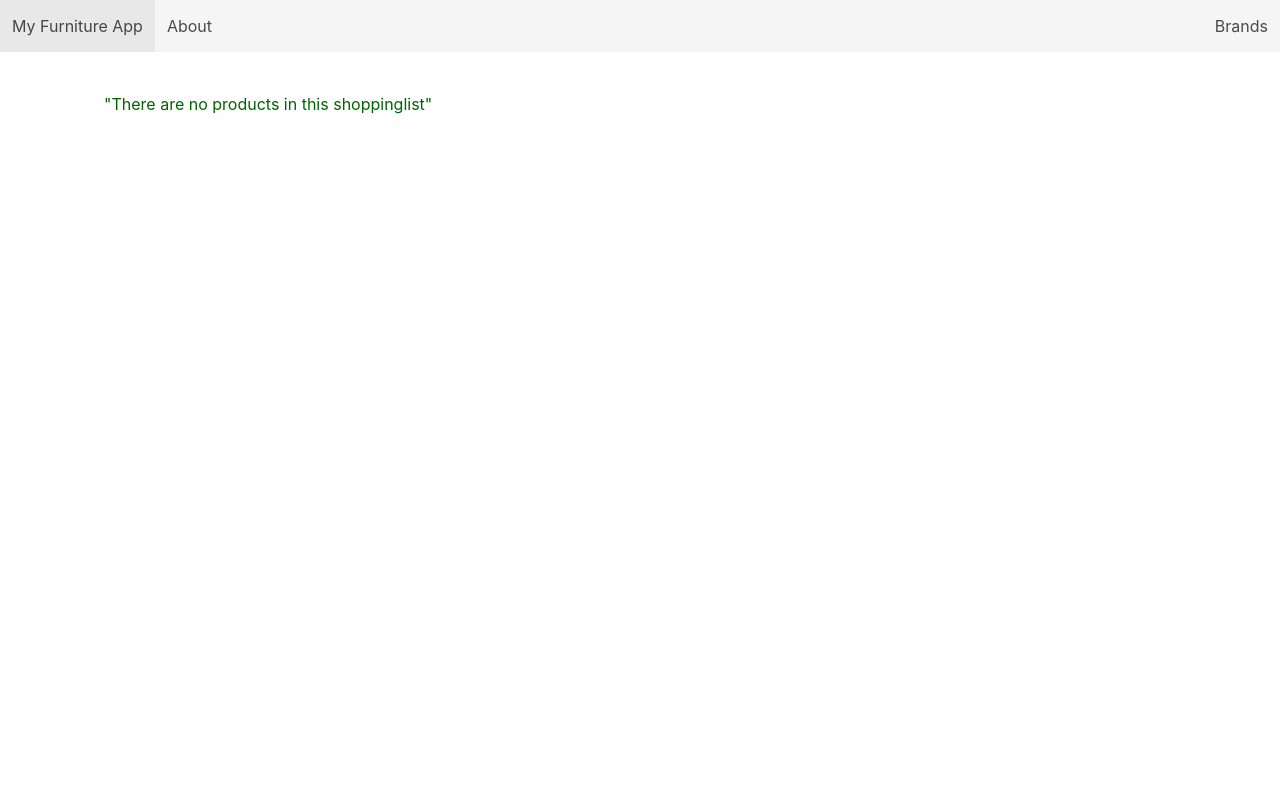
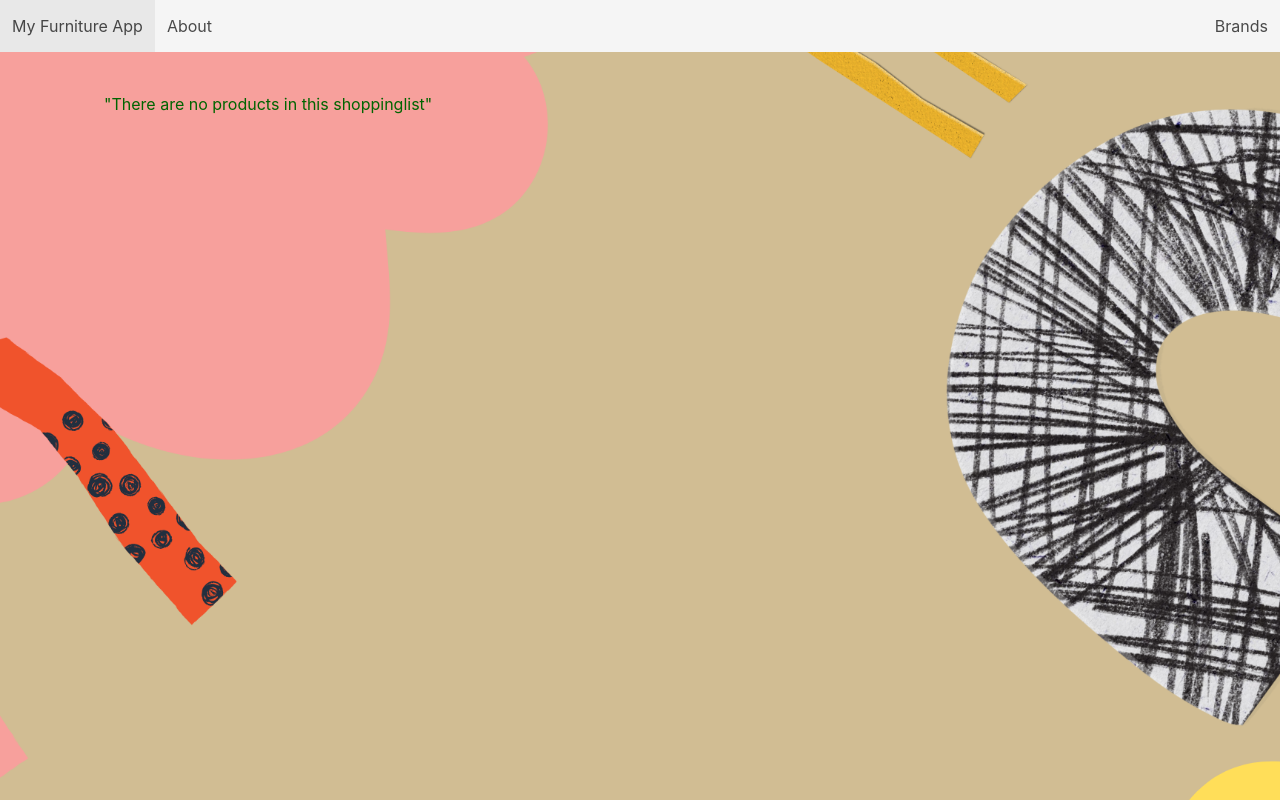
Before and after one commit to Sunjang1009/django-furniture-app, a Django app: page / in a window 1280 px wide. Run offline with Django 4.2, Linux system fonts and the light colour scheme; data that the repository does not hold is empty.

Commit message:
cleared cache image on google browser

```diff
--- a/main_app/static/styles/main.css
+++ b/main_app/static/styles/main.css
@@ -1,6 +1,6 @@
 body {
-    background-color: white;
-    /* background-image: url('/static/img/bg.png'); */
+    /* background-color: white; */
+    background-image: url('/static/img/bg.png');
     background-repeat: no-repeat;
     background-attachment: fixed;
     background-size: 100%;
```
